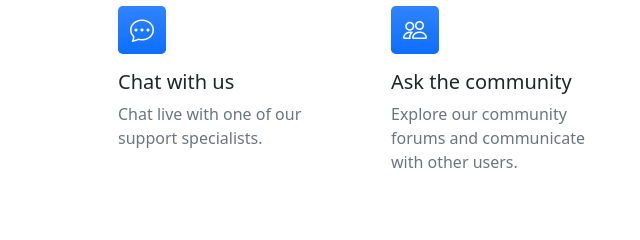
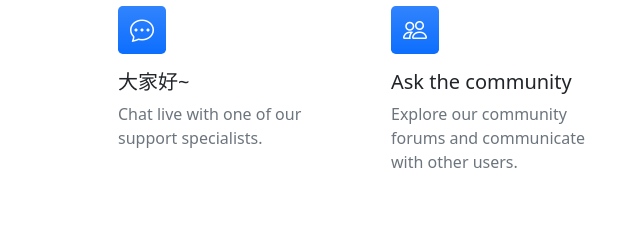
Before and after one commit to wenwen1225/my-frisr-website, a plain HTML site: page contact.html in a window 1280 px wide. Shown: the part 934-1174 px from the top of the page, 0-640 px from the left. Drawn offline with nearby package versions, Linux system fonts and the light colour scheme.

Commit message:
update text

```diff
--- a/contact.html
+++ b/contact.html
@@ -117,7 +117,7 @@
                     <div class="row gx-5 row-cols-2 row-cols-lg-4 py-5">
                         <div class="col">
                             <div class="feature bg-primary bg-gradient text-white rounded-3 mb-3"><i class="bi bi-chat-dots"></i></div>
-                            <div class="h5 mb-2">Chat with us</div>
+                            <div class="h5 mb-2">大家好~</div>
                             <p class="text-muted mb-0">Chat live with one of our support specialists.</p>
                         </div>
                         <div class="col">
```
